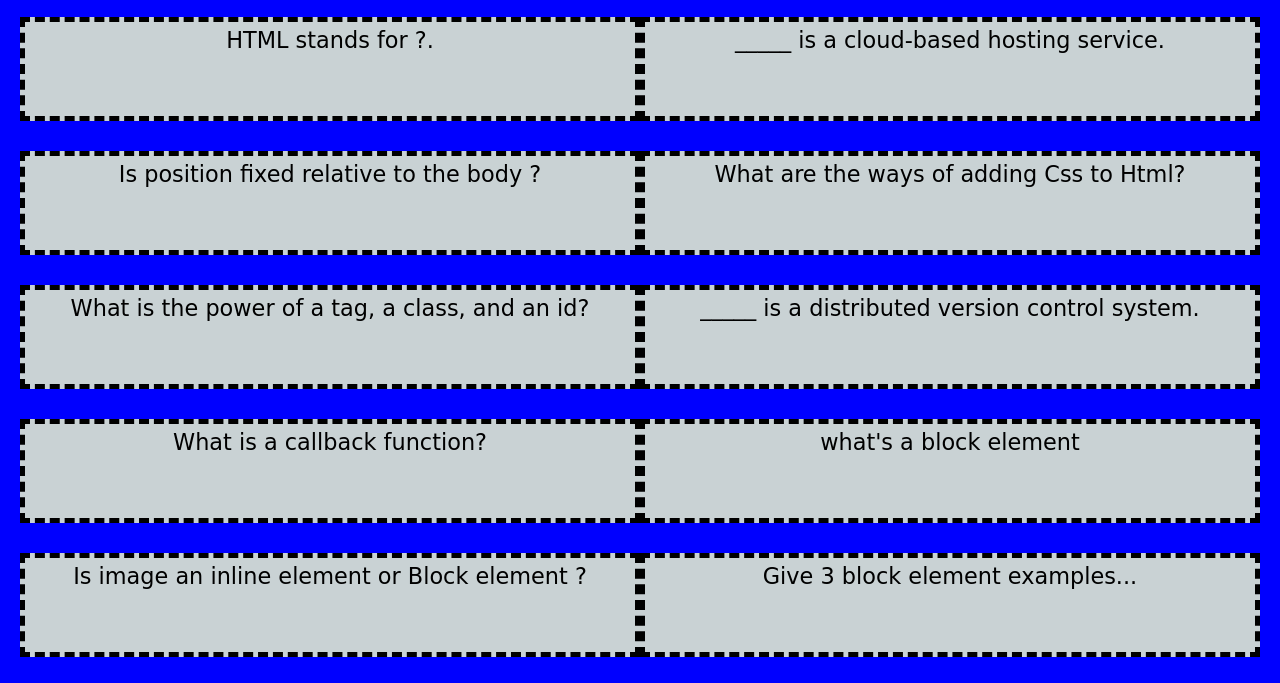
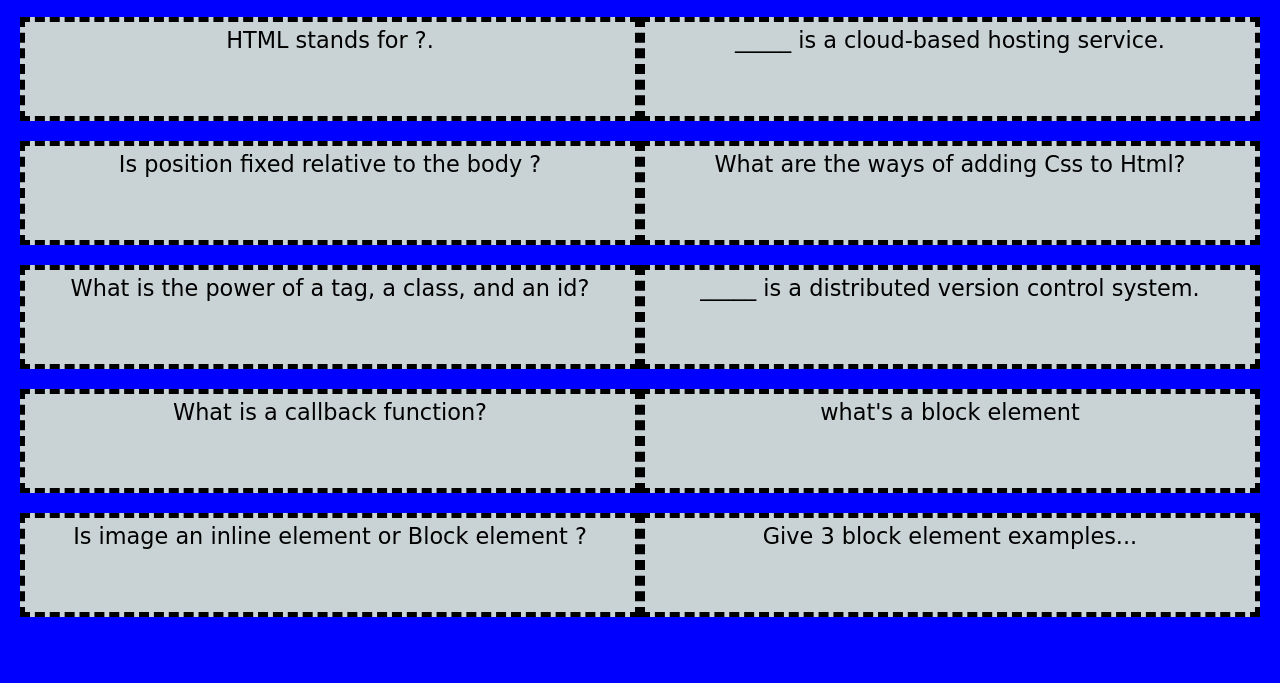
Before and after one commit to Jidexboii/Flashcard-project, a plain HTML site: page index.html in a window 1280 px wide. Shown: the part 117-800 px from the top of the page. Drawn offline with Linux system fonts and the light colour scheme.

Commit message:
add row-gap & padding

```diff
--- a/css/style.css
+++ b/css/style.css
@@ -20,7 +20,7 @@ h1 {
 .cont {
   height: 70vh;
   display: flex;
-  row-gap: 30px;
+  row-gap: 20px;
   flex-wrap: wrap;
   padding:20px;
 }
```
